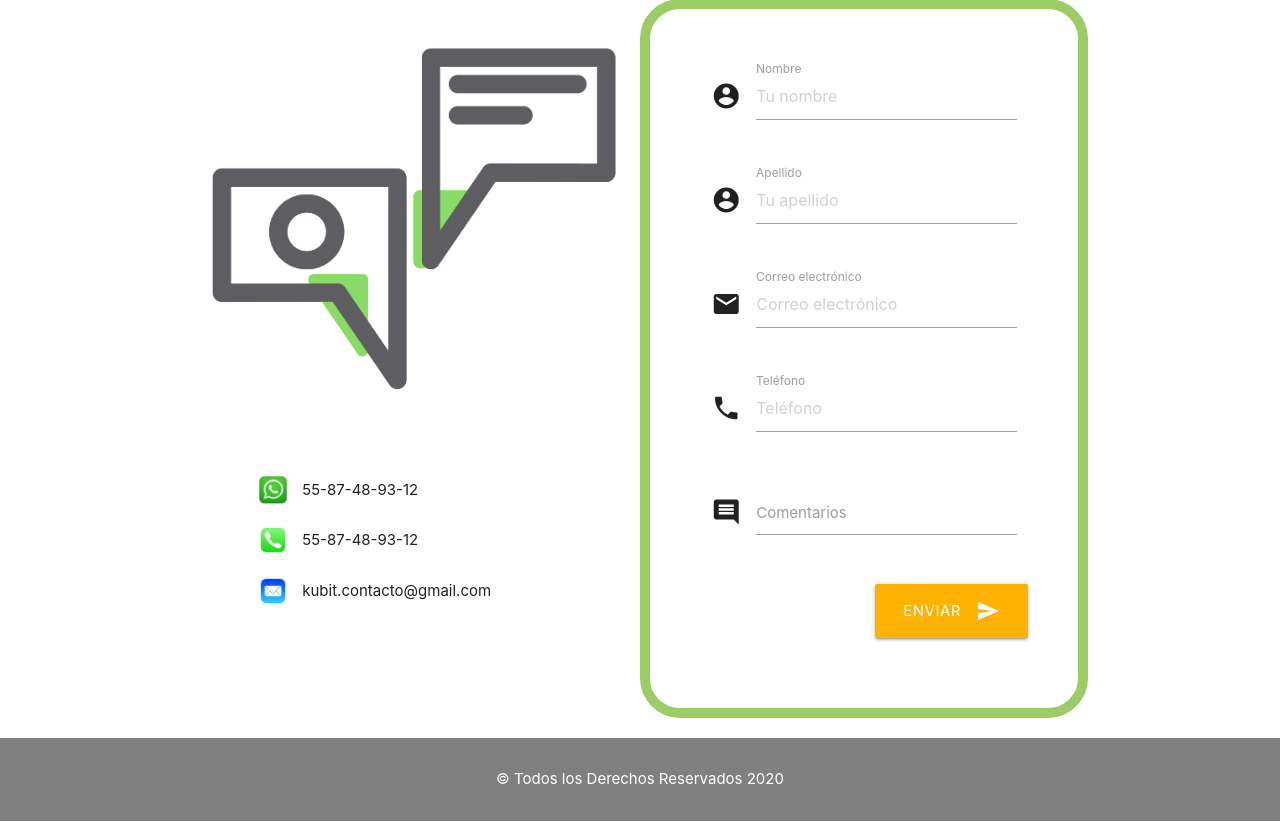
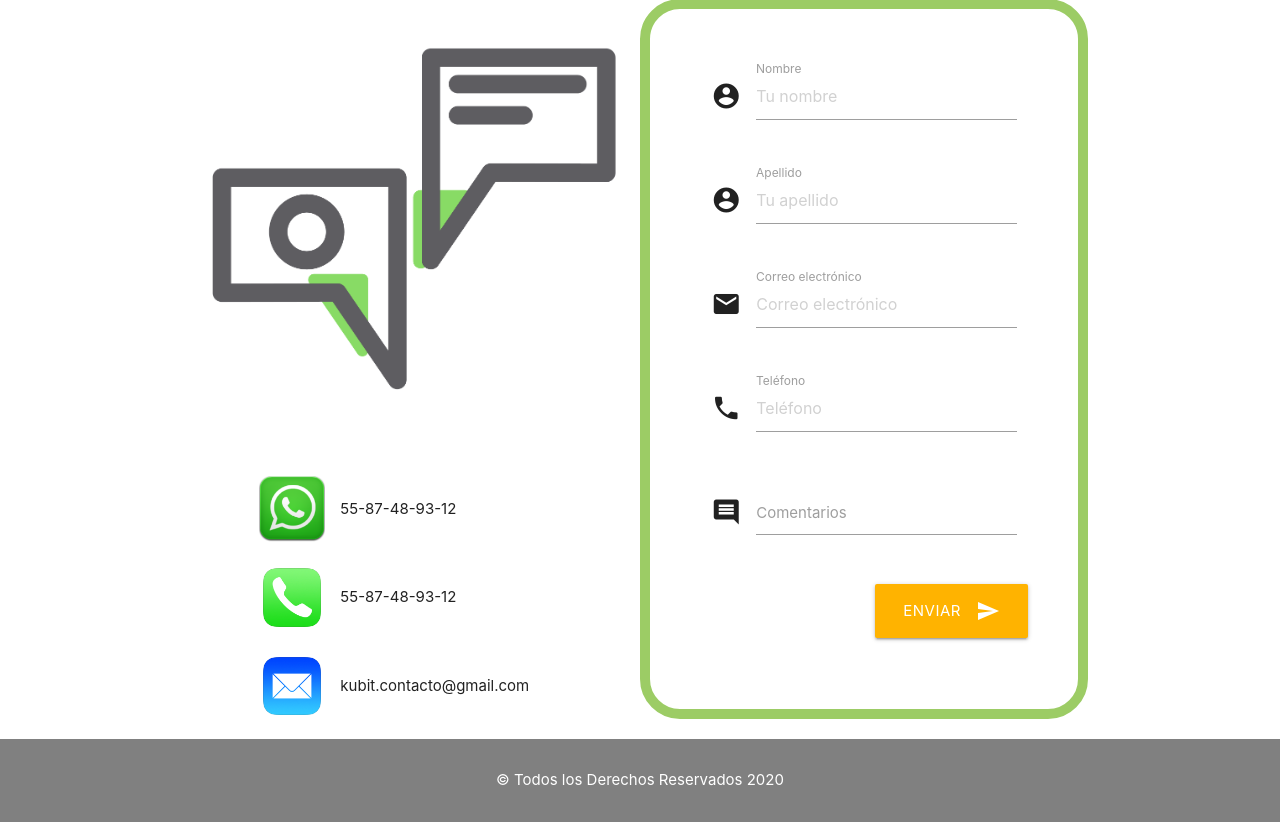
Before and after one commit to Ingvictor/SitiosWeb, a PHP site: page /contacto.html in a window 1280 px wide. Shown: the part 230-1052 px from the top of the page. Run offline with PHP 8.4, Linux system fonts and the light colour scheme.

```diff
--- a/css/main.css
+++ b/css/main.css
@@ -417,7 +417,7 @@ header ul a{
 }
 
 .iconos-contacto img{
-    width: 10%;
+    width: 20%;
     margin: 0px;
     padding-right:10px ;
 }
```
